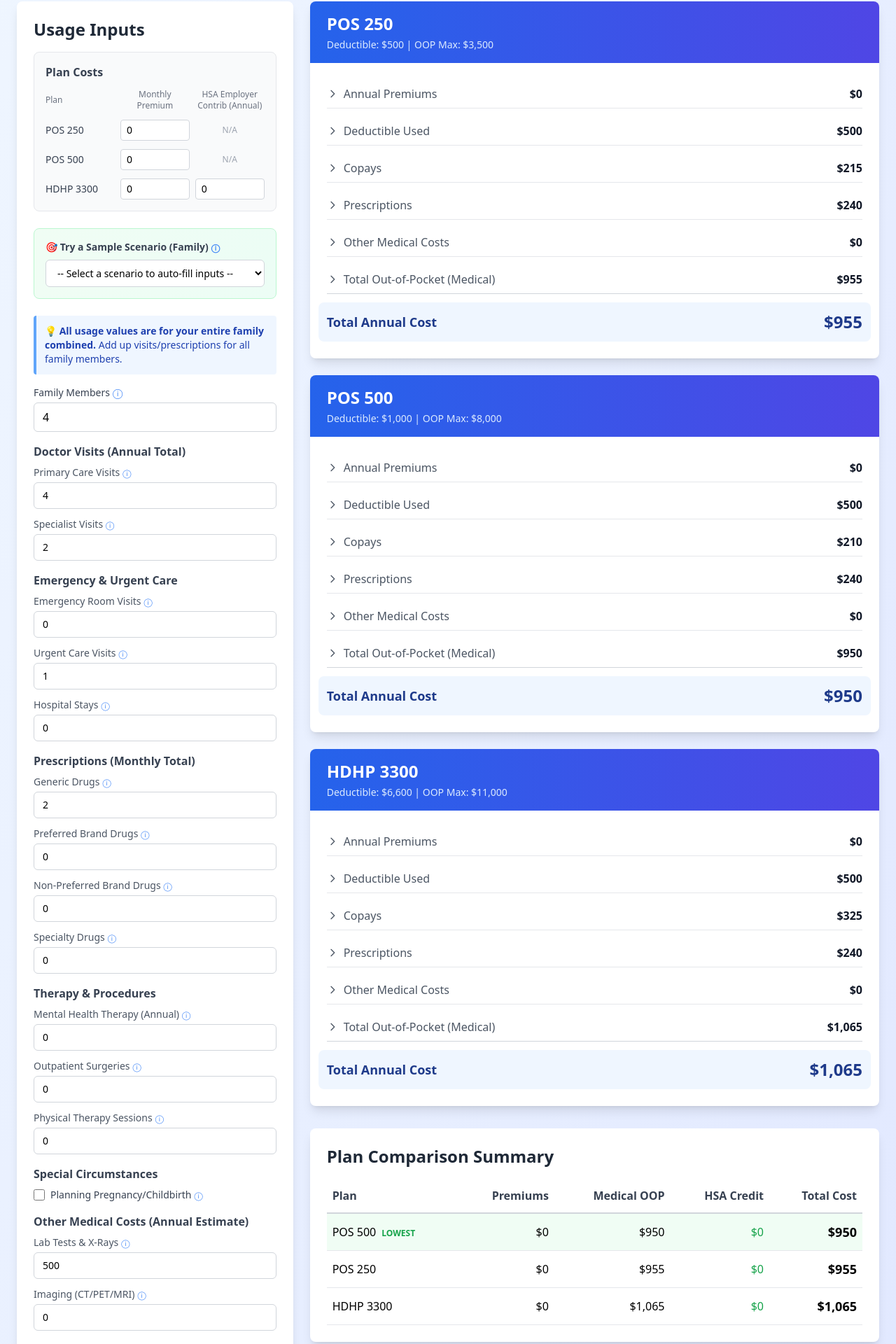
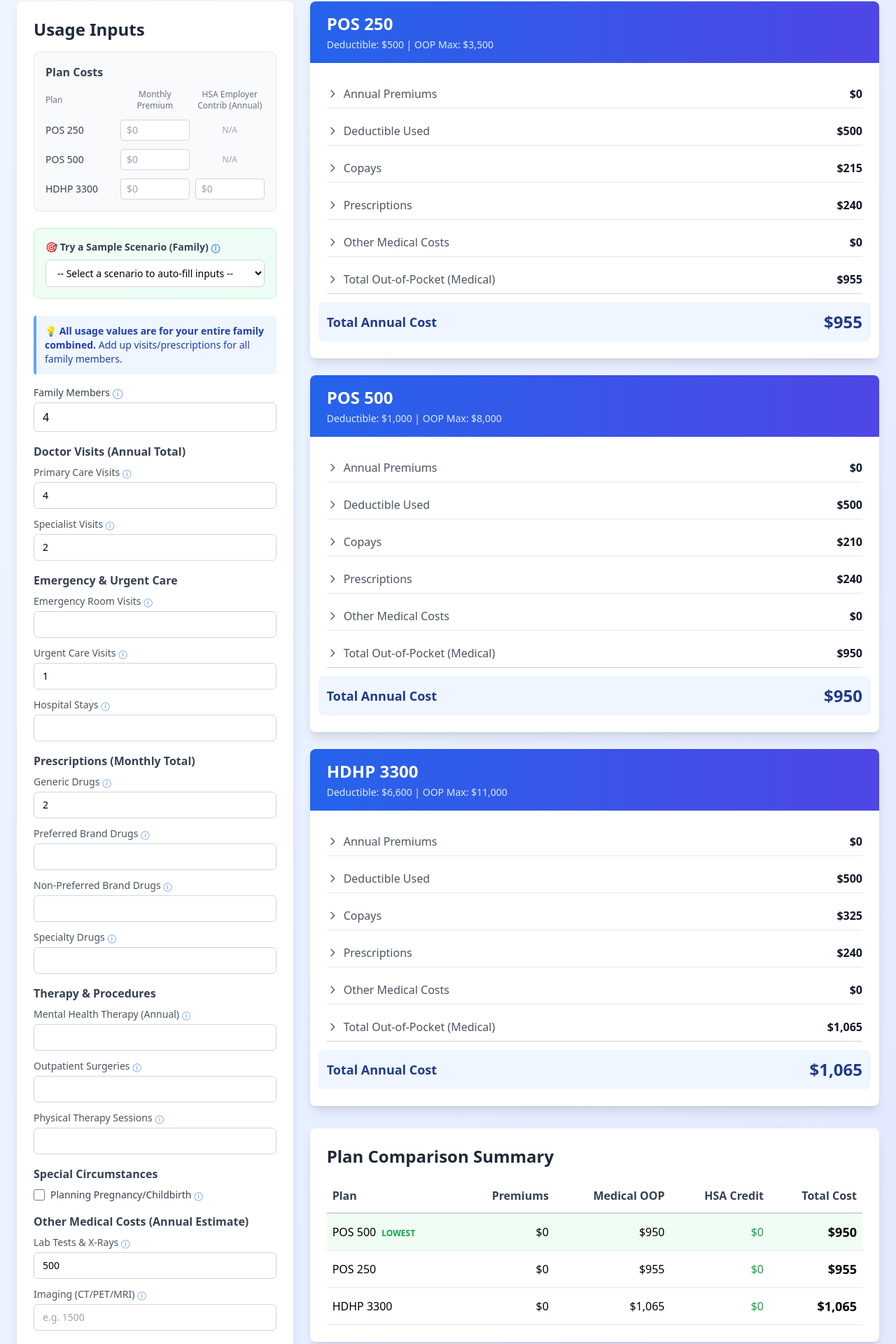
Before and after one commit to JoshRacine/health-insurance-comparison, a Next.js app: page / in a window 1280 px wide. Shown: the part 278-2198 px from the top of the page at 70% size. Built offline with nearby package versions, Linux system fonts and the light colour scheme.

Commit message:
fix tooltip allignment, fix form defaults

```diff
--- a/app/page.tsx
+++ b/app/page.tsx
@@ -141,8 +141,9 @@ export default function Home() {
                       type="number"
                       min="0"
                       step="10"
-                      value={premiums['250']}
+                      value={premiums['250'] || ''}
                       onChange={(e) => updatePremium('250', parseInt(e.target.value) || 0)}
+                      onFocus={(e) => e.target.select()}
                       className="w-full border border-gray-300 rounded px-2 py-1 text-sm"
                       placeholder="$0"
                     />
@@ -154,8 +155,9 @@ export default function Home() {
                       type="number"
                       min="0"
                       step="10"
-                      value={premiums['500']}
+                      value={premiums['500'] || ''}
                       onChange={(e) => updatePremium('500', parseInt(e.target.value) || 0)}
+                      onFocus={(e) => e.target.select()}
                       className="w-full border border-gray-300 rounded px-2 py-1 text-sm"
                       placeholder="$0"
                     />
@@ -167,8 +169,9 @@ export default function Home() {
                       type="number"
                       min="0"
                       step="10"
-                      value={premiums['3300']}
+                      value={premiums['3300'] || ''}
                       onChange={(e) => updatePremium('3300', parseInt(e.target.value) || 0)}
+                      onFocus={(e) => e.target.select()}
                       className="w-full border border-gray-300 rounded px-2 py-1 text-sm"
                       placeholder="$0"
                     />
@@ -176,8 +179,9 @@ export default function Home() {
                       type="number"
                       min="0"
                       step="100"
-                      value={hsaContributions['3300']}
+                      value={hsaContributions['3300'] || ''}
                       onChange={(e) => updateHSA('3300', parseInt(e.target.value) || 0)}
+                      onFocus={(e) => e.target.select()}
                       className="w-full border border-gray-300 rounded px-2 py-1 text-sm"
                       placeholder="$0"
                     />
@@ -238,8 +242,9 @@ export default function Home() {
                   <input
                     type="number"
                     min="2"
-                    value={usage.familyMembers}
+                    value={usage.familyMembers || ''}
                     onChange={(e) => updateUsage('familyMembers', parseInt(e.target.value) || 0)}
+                    onFocus={(e) => e.target.select()}
                     className="w-full border border-gray-300 rounded-md px-3 py-2 focus:ring-2 focus:ring-blue-500 focus:border-transparent"
                   />
                 </div>
@@ -258,8 +263,9 @@ export default function Home() {
                   <input
                     type="number"
                     min="0"
-                    value={usage.primaryCareVisits}
+                    value={usage.primaryCareVisits || ''}
                     onChange={(e) => updateUsage('primaryCareVisits', parseInt(e.target.value) || 0)}
+                    onFocus={(e) => e.target.select()}
                     className="w-full border border-gray-300 rounded-md px-3 py-2 text-sm"
                   />
                 </div>
@@ -273,8 +279,9 @@ export default function Home() {
                   <input
                     type="number"
                     min="0"
-                    value={usage.specialistVisits}
+                    value={usage.specialistVisits || ''}
                     onChange={(e) => updateUsage('specialistVisits', parseInt(e.target.value) || 0)}
+                    onFocus={(e) => e.target.select()}
                     className="w-full border border-gray-300 rounded-md px-3 py-2 text-sm"
                   />
                 </div>
@@ -293,8 +300,9 @@ export default function Home() {
                   <input
                     type="number"
                     min="0"
-                    value={usage.emergencyRoomVisits}
+                    value={usage.emergencyRoomVisits || ''}
                     onChange={(e) => updateUsage('emergencyRoomVisits', parseInt(e.target.value) || 0)}
+                    onFocus={(e) => e.target.select()}
                     className="w-full border border-gray-300 rounded-md px-3 py-2 text-sm"
                   />
                 </div>
@@ -308,8 +316,9 @@ export default function Home() {
                   <input
                     type="number"
                     min="0"
-                    value={usage.urgentCareVisits}
+                    value={usage.urgentCareVisits || ''}
                     onChange={(e) => updateUsage('urgentCareVisits', parseInt(e.target.value) || 0)}
+                    onFocus={(e) => e.target.select()}
                     className="w-full border border-gray-300 rounded-md px-3 py-2 text-sm"
                   />
                 </div>
@@ -323,8 +332,9 @@ export default function Home() {
                   <input
                     type="number"
                     min="0"
-                    value={usage.hospitalStays}
+                    value={usage.hospitalStays || ''}
                     onChange={(e) => updateUsage('hospitalStays', parseInt(e.target.value) || 0)}
+                    onFocus={(e) => e.target.select()}
                     className="w-full border border-gray-300 rounded-md px-3 py-2 text-sm"
                   />
                 </div>
@@ -343,8 +353,9 @@ export default function Home() {
                   <input
                     type="number"
                     min="0"
-                    value={usage.genericDrugsPerMonth}
+                    value={usage.genericDrugsPerMonth || ''}
                     onChange={(e) => updateUsage('genericDrugsPerMonth', parseInt(e.target.value) || 0)}
+                    onFocus={(e) => e.target.select()}
                     className="w-full border border-gray-300 rounded-md px-3 py-2 text-sm"
                   />
                 </div>
@@ -358,8 +369,9 @@ export default function Home() {
                   <input
                     type="number"
                     min="0"
-                    value={usage.preferredBrandDrugsPerMonth}
+                    value={usage.preferredBrandDrugsPerMonth || ''}
                     onChange={(e) => updateUsage('preferredBrandDrugsPerMonth', parseInt(e.target.value) || 0)}
+                    onFocus={(e) => e.target.select()}
                     className="w-full border border-gray-300 rounded-md px-3 py-2 text-sm"
                   />
                 </div>
@@ -373,8 +385,9 @@ export default function Home() {
                   <input
                     type="number"
                     min="0"
-                    value={usage.nonPreferredBrandDrugsPerMonth}
+                    value={usage.nonPreferredBrandDrugsPerMonth || ''}
                     onChange={(e) => updateUsage('nonPreferredBrandDrugsPerMonth', parseInt(e.target.value) || 0)}
+                    onFocus={(e) => e.target.select()}
                     className="w-full border border-gray-300 rounded-md px-3 py-2 text-sm"
                   />
                 </div>
@@ -388,8 +401,9 @@ export default function Home() {
                   <input
                     type="number"
                     min="0"
-                    value={usage.specialtyDrugsPerMonth}
+                    value={usage.specialtyDrugsPerMonth || ''}
                     onChange={(e) => updateUsage('specialtyDrugsPerMonth', parseInt(e.target.value) || 0)}
+                    onFocus={(e) => e.target.select()}
                     className="w-full border border-gray-300 rounded-md px-3 py-2 text-sm"
                   />
                 </div>
@@ -408,8 +422,9 @@ export default function Home() {
                   <input
                     type="number"
                     min="0"
-                    value={usage.mentalHealthTherapySessions}
+                    value={usage.mentalHealthTherapySessions || ''}
                     onChange={(e) => updateUsage('mentalHealthTherapySessions', parseInt(e.target.value) || 0)}
+                    onFocus={(e) => e.target.select()}
                     className="w-full border border-gray-300 rounded-md px-3 py-2 text-sm"
                   />
                 </div>
@@ -423,8 +438,9 @@ export default function Home() {
                   <input
                     type="number"
                     min="0"
-                    value={usage.outpatientSurgeries}
+                    value={usage.outpatientSurgeries || ''}
                     onChange={(e) => updateUsage('outpatientSurgeries', parseInt(e.target.value) || 0)}
+                    onFocus={(e) => e.target.select()}
                     className="w-full border border-gray-300 rounded-md px-3 py-2 text-sm"
                   />
                 </div>
@@ -438,8 +454,9 @@ export default function Home() {
                   <input
                     type="number"
                     min="0"
-                    value={usage.physicalTherapySessions}
+                    value={usage.physicalTherapySessions || ''}
                     onChange={(e) => updateUsage('physicalTherapySessions', parseInt(e.target.value) || 0)}
+                    onFocus={(e) => e.target.select()}
                     className="w-full border border-gray-300 rounded-md px-3 py-2 text-sm"
                   />
                 </div>
@@ -479,8 +496,9 @@ export default function Home() {
                     type="number"
                     min="0"
                     step="100"
-                    value={usage.labTestsXrays}
+                    value={usage.labTestsXrays || ''}
                     onChange={(e) => updateUsage('labTestsXrays', parseInt(e.target.value) || 0)}
+                    onFocus={(e) => e.target.select()}
                     className="w-full border border-gray-300 rounded-md px-3 py-2 text-sm"
                     placeholder="e.g. 500"
                   />
@@ -496,8 +514,9 @@ export default function Home() {
                     type="number"
                     min="0"
                     step="100"
-                    value={usage.imagingCTPETMRI}
+                    value={usage.imagingCTPETMRI || ''}
                     onChange={(e) => updateUsage('imagingCTPETMRI', parseInt(e.target.value) || 0)}
+                    onFocus={(e) => e.target.select()}
                     className="w-full border border-gray-300 rounded-md px-3 py-2 text-sm"
                     placeholder="e.g. 1500"
                   />
--- a/components/Tooltip.tsx
+++ b/components/Tooltip.tsx
@@ -20,10 +20,10 @@ export default function Tooltip({ content, children }: TooltipProps) {
         {children}
       </div>
       {show && (
-        <div className="absolute z-10 w-64 p-3 text-sm text-white bg-gray-900 rounded-lg shadow-lg -top-2 left-full ml-2">
+        <div className="absolute z-10 w-64 max-w-[calc(100vw-2rem)] p-3 text-sm text-white bg-gray-900 rounded-lg shadow-lg bottom-full left-1/2 -translate-x-1/2 mb-2">
           <div className="relative">
             {content}
-            <div className="absolute w-2 h-2 bg-gray-900 transform rotate-45 -left-4 top-3"></div>
+            <div className="absolute w-2 h-2 bg-gray-900 transform rotate-45 left-1/2 -translate-x-1/2 -bottom-1"></div>
           </div>
         </div>
       )}
```
